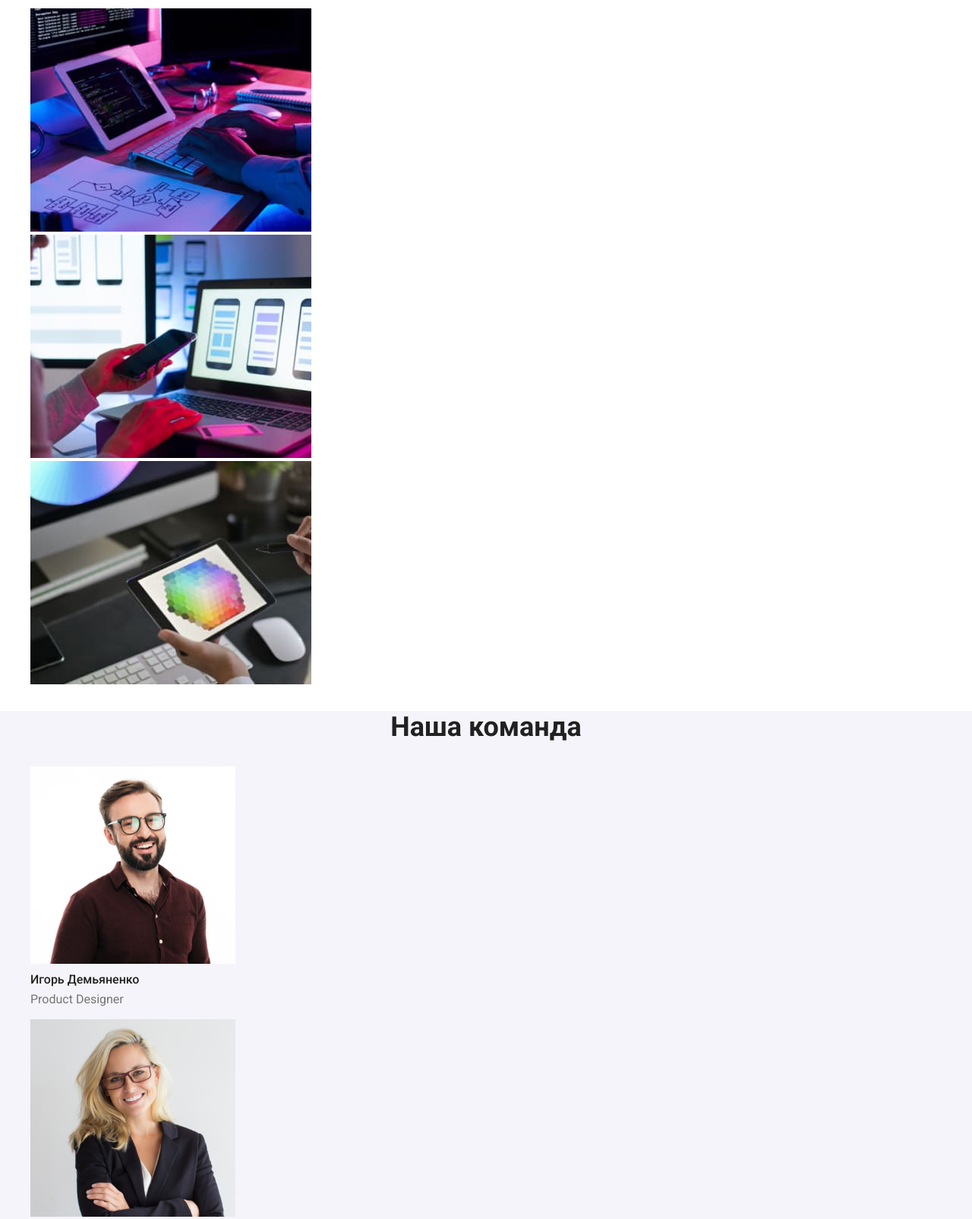
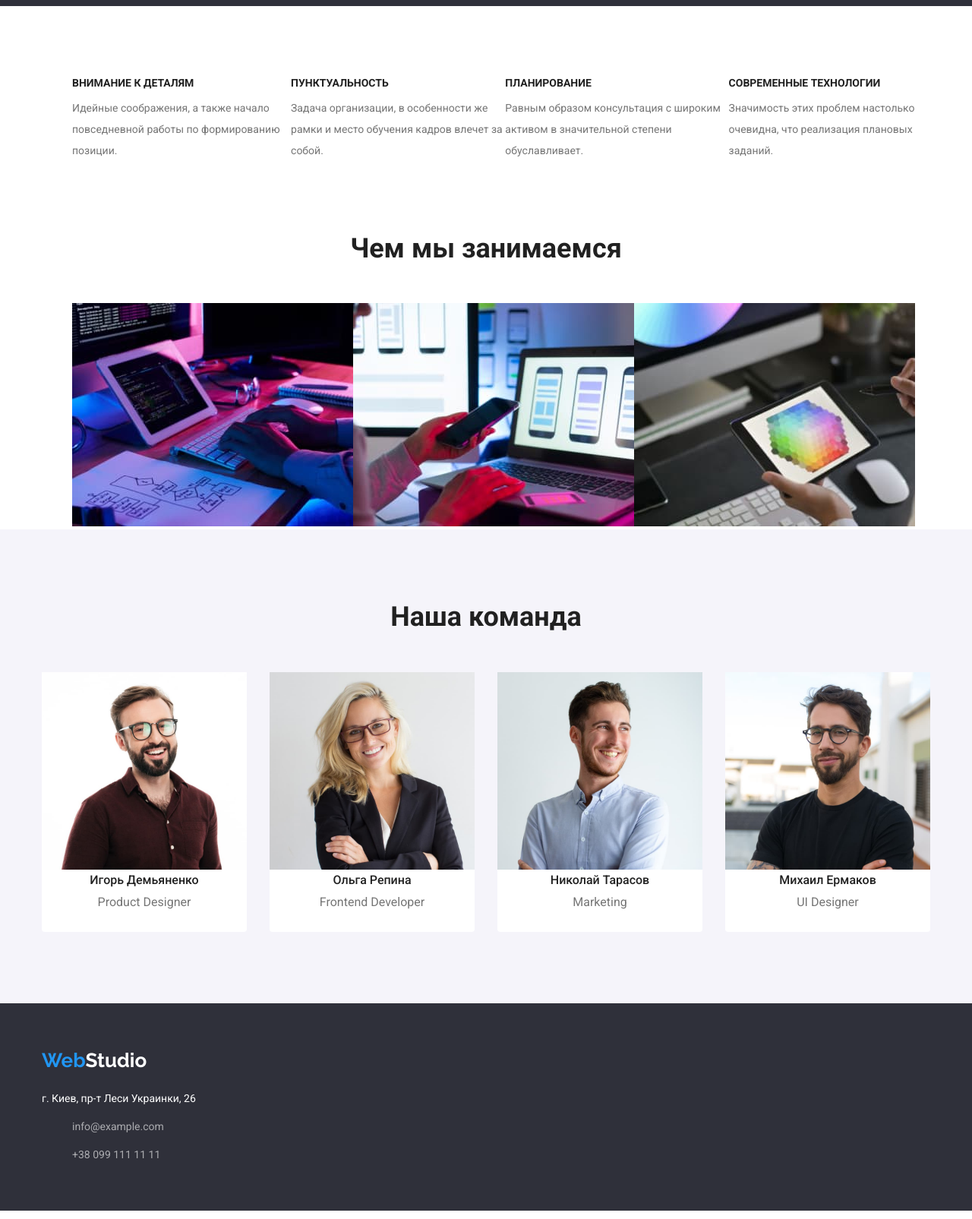
Before and after one commit to DennyZ24/goit-markup-hw-03, a plain HTML site: page index.html in a window 1280 px wide. Shown: the part 700-2305 px from the top of the page at 76% size. Drawn offline with nearby package versions, Linux system fonts and the light colour scheme.

Commit message:
добавлет вертикальную геометрию

```diff
--- a/css/common.css
+++ b/css/common.css
@@ -40,16 +40,38 @@ ul {
 }
 
 /* header */
+.container {
+  width: 1200px;
+  margin-left: auto;
+  margin-right: auto;
+  padding-left: 15px;
+  padding-right: 15px;
+}
+
 .logo {
   color: #000;
   font-family: 'Raleway', sans-serif;
   font-weight: 700;
   font-size: 26px;
   line-height: 1.2;
+  display: inline-block;
+
+  margin-bottom: 0px;
 }
 
 .logo-web {
   color: var(--brand-color);
+}
+
+.nav {
+  margin: 0px;
+  padding: 0px;
+
+  display: flex;
+}
+
+.nav .item:not(:last-child) {
+  margin-right: 50px;
 }
 
 .nav-link {
@@ -76,6 +98,11 @@ ul {
   color: var(--brand-color);
 }
 
+.mail-and-tel {
+  margin: 0px;
+  padding: 0px;
+}
+
 /* footer */
 .logo-foot {
   color: #fff;
@@ -83,10 +110,14 @@ ul {
   font-weight: 700;
   font-size: 26px;
   line-height: 1.2;
+
+  display: inline-block;
+  margin-bottom: 20px;
 }
 
 .footer {
   background-color: var(--bg-color);
+  padding: 60px 0px;
 }
 
 .address {
@@ -95,6 +126,12 @@ ul {
   font-size: 14px;
   line-height: 2;
   color: #ffffff;
+  margin-top: 0px;
+  margin-bottom: 9px;
+}
+
+.foot-list > li:first-child {
+  margin-bottom: 9px;
 }
 
 .foot-mailtel {
@@ -104,3 +141,8 @@ ul {
   line-height: 2;
   color: rgba(255, 255, 255, 0.6);
 }
+
+.foot-list {
+  margin-top: 0px;
+  margin-bottom: 0px;
+}
--- a/css/main.css
+++ b/css/main.css
@@ -5,6 +5,8 @@
   line-height: 1.2;
   text-align: center;
   color: var(--second-color);
+  margin-top: 0px;
+  margin-bottom: 50px;
 }
 
 .nav-link.link-now {
@@ -14,6 +16,9 @@
 /* Герой */
 .hero {
   background-color: var(--bg-color);
+  text-align: center;
+  padding-top: 200px;
+  padding-bottom: 280px;
 }
 
 .hero-title {
@@ -21,8 +26,10 @@
   color: #ffffff;
   font-size: 44px;
   line-height: 1.4;
-  text-align: center;
   text-transform: uppercase;
+
+  margin-top: 0px;
+  margin-bottom: 30px;
 }
 
 .hero-link {
@@ -30,11 +37,25 @@
   font-size: 16px;
   line-height: 1.9;
   text-align: center;
+  padding: 10px 32px;
+  border-radius: 4px;
+
   color: #ffffff;
   background-color: var(--brand-color);
+
+  display: inline-block;
 }
 
 /* Преимущества */
+.section {
+  padding: 94px 0px;
+}
+
+.feature {
+  margin-top: 0px;
+  margin-bottom: 0px;
+  display: flex;
+}
 
 .feature-title {
   font-style: normal;
@@ -43,29 +64,65 @@
   line-height: 1.1;
   text-transform: uppercase;
   color: var(--second-color);
+  margin-top: 0px;
+  margin-bottom: 10px;
 }
 
 .feature-text {
   font-style: normal;
   font-size: 14px;
   line-height: 2;
+  margin-bottom: 0px;
+  margin-top: 0px;
+}
+
+/* Специализация команды */
+.img-list {
+  margin-bottom: 0px;
+  display: flex;
 }
 
 /* Команда */
+.team {
+  display: flex;
+
+  margin: 0px;
+  padding: 0px;
+  margin-left: -30px;
+}
+
+.team-list {
+  border-radius: 0px 0px 4px 4px;
+  background: #ffffff;
+
+  margin-left: 30px;
+  margin-bottom: 0px;
+  margin-top: 0px;
+
+  text-align: center;
+}
+
 .team-title {
   font-style: normal;
   font-weight: 500;
   font-size: 16px;
-  line-height: 1.2px;
+  line-height: 1.2;
   color: var(--second-color);
+
+  margin-bottom: 10px;
+  margin-top: 0px;
 }
 
 .team-text {
   font-style: normal;
   font-size: 16px;
   line-height: 1.2;
+
+  margin-top: 0px;
+  margin-bottom: 30px;
 }
 
 .section-team {
   background-color: #f5f4fa;
+  padding: 94px 0px;
 }
--- a/index.html
+++ b/index.html
@@ -14,30 +14,35 @@
 </head>
 <body>
     <header>
+       <div class="container">
             <nav>
                 <a href="./index.html" class="logo">
                     <span class="logo-web">Web</span>Studio
                 </a>
                 <ul class="nav">
-                <li><a class="nav-link link-now" href="">Студия</a></li>
-                <li><a class="nav-link" href="./portfolio.html">Портфолио</a></li>
-                <li><a class="nav-link" href="">Контакты</a></li>
+                    <li class="item"><a class="nav-link link-now" href="">Студия</a></li>
+                    <li class="item"><a class="nav-link" href="./portfolio.html">Портфолио</a></li>
+                    <li class="item"><a class="nav-link" href="">Контакты</a></li>
                 </ul>
             </nav>
-        <ul>
+            <ul class="mail-and-tel">
                 <li><a href="mailto:info@devstudio.com" class="link-mailtel">info@devstudio.com</a></li>
                 <li><a href="tel:+380961111111" class="link-mailtel">+38 096 111 11 11</a></li>
             </ul>
+       </div>
     </header>
 
     <main>
         <!--Баннер-->
         <section class="hero">
+            <div class="container">
                 <h1 class="hero-title">Эффективные решения для вашего бизнеса</h1>
                 <a href="" class="hero-link">Заказать услугу</a>
+            </div>
         </section>
         <!--Преимущества компании-->
         <section class="section">
+            <div class="container">
                 <h2 class="section-title visually-hidden">Наши преимущества</h2>
                 <ul class="feature">
                     <li>
@@ -54,74 +59,82 @@
                     </li>
                     <li>
                         <h3 class="feature-title">Современные технологии</h3>
-                    <p class="feature-text">Значимость этих проблем настолько очевидна, что реализация плановых заданий.</p>
+                        <p class="feature-text mg">Значимость этих проблем настолько очевидна, что реализация плановых заданий.</p>
                     </li>
                 </ul>
+            </div>
         </section>
         <!--Специализация компании -->
-        <section>
+        <section class="spec">
+           <div class="container">
                 <h2 class="section-title">Чем мы занимаемся</h2>
-            <ul>
+                <ul class="img-list">
                     <li>
-                    <img src="./images/ipad-in-table.jpg"
-                    alt="человек набирает код на компьютере"
+                        <img src="./images/ipad-in-table.jpg" alt="человек набирает код на компьютере" width="370" height="294">
+                    </li>
+                    <li>
+                        <img src="./images/macbook-and-iphone.jpg" alt="человек держит в руках телефон и работает на компьютере"
                             width="370" height="294">
                     </li>
                     <li>
-                    <img src="./images/macbook-and-iphone.jpg"
-                    alt="человек держит в руках телефон и работает на компьютере"
-                    width="370" height="294">
-                </li>
-                <li>
-                    <img src="./images/ipad-in-hands.jpg"
-                    alt="человек держит в руках планшет"
-                    width="370" height="294">
+                        <img src="./images/ipad-in-hands.jpg" alt="человек держит в руках планшет" width="370" height="294">
                     </li>
                 </ul>
+           </div>
         </section>
         <!--Команда компании-->
         <section class="section-team">
+           <div class="container">
                 <h2 class="section-title">Наша команда</h2>
                 <ul class="team">
-                <li>
-                    <img src="./images/product-designer.jpg" alt="Фото Игоря" width="270" height="260">
+                    <li class="team-list">
+                       <div class="card">
+                            <div class="card-pic">
+                                <img class="userpic" src="./images/product-designer.jpg" alt="Фото Игоря" width="270" height="260">
+                            </div>
+                            <div class="card-text">
                                 <h3 class="team-title">Игорь Демьяненко</h3>
                                 <p class="team-text">Product Designer</p>
+                            </div>
+                       </div>
                     </li>
-                <li>
-                    <img src="./images/frontend-developer.jpg" alt="Фото Ольги" width="270" height="260">
+                    <li class="team-list">
+                        <img class="userpic" src="./images/frontend-developer.jpg" alt="Фото Ольги" width="270" height="260">
                         <h3 class="team-title">Ольга Репина</h3>
                         <p class="team-text">Frontend Developer</p>
                     </li>
-                <li>
-                    <img src="./images/marketing.jpg" alt="Фото Николая" width="270" height="260">
+                    <li class="team-list">
+                        <img class="userpic" src="./images/marketing.jpg" alt="Фото Николая" width="270" height="260">
                         <h3 class="team-title">Николай Тарасов</h3>
                         <p class="team-text">Marketing</p>
                     </li>
-                <li>
-                    <img src="./images/ui-designer.jpg" alt="Фото Михаила" width="270" height="260">
+                    <li class="team-list">
+                        <img class="userpic" src="./images/ui-designer.jpg" alt="Фото Михаила" width="270" height="260">
                         <h3 class="team-title">Михаил Ермаков</h3>
                         <p class="team-text">UI Designer</p>
                     </li>
                 </ul>
+           </div>
         </section>
     </main>
 
     <footer class="footer">
+        <div class="container">
             <a href="./index.html" class="logo-foot">
                 <span class="logo-web">Web</span>Studio
             </a>
             <address>
                 <p class="address">г. Киев, пр-т Леси Украинки, 26</p>
-            <ul>
-                <li>
+                <ul class="foot-list">
+                    <li class="address-list">
                         <a href="mailto:info@example.com" class="foot-mailtel"> info@example.com</a>
                     </li>
-                <li>
+                    <li class="">
                         <a href="tel:+380991111111" class="foot-mailtel"> +38 099 111 11 11</a>
                     </li>
                 </ul>
             </address>
+        </div>
     </footer>
 </body>
 </html>
```
Lines whose indentation alone changed are shown as unchanged.
